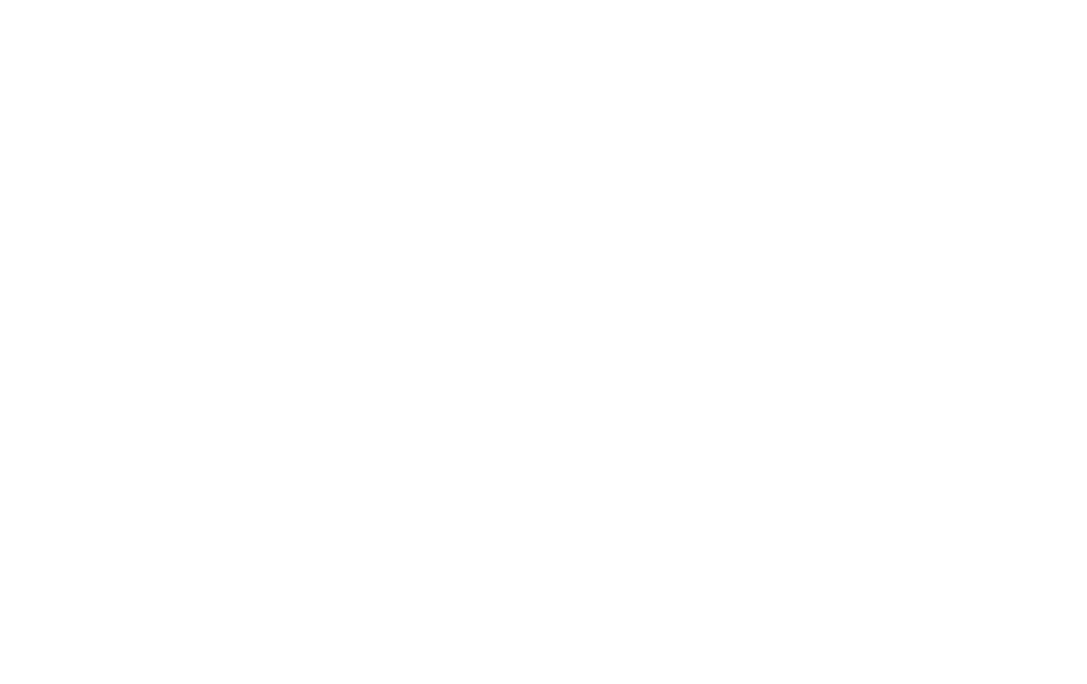
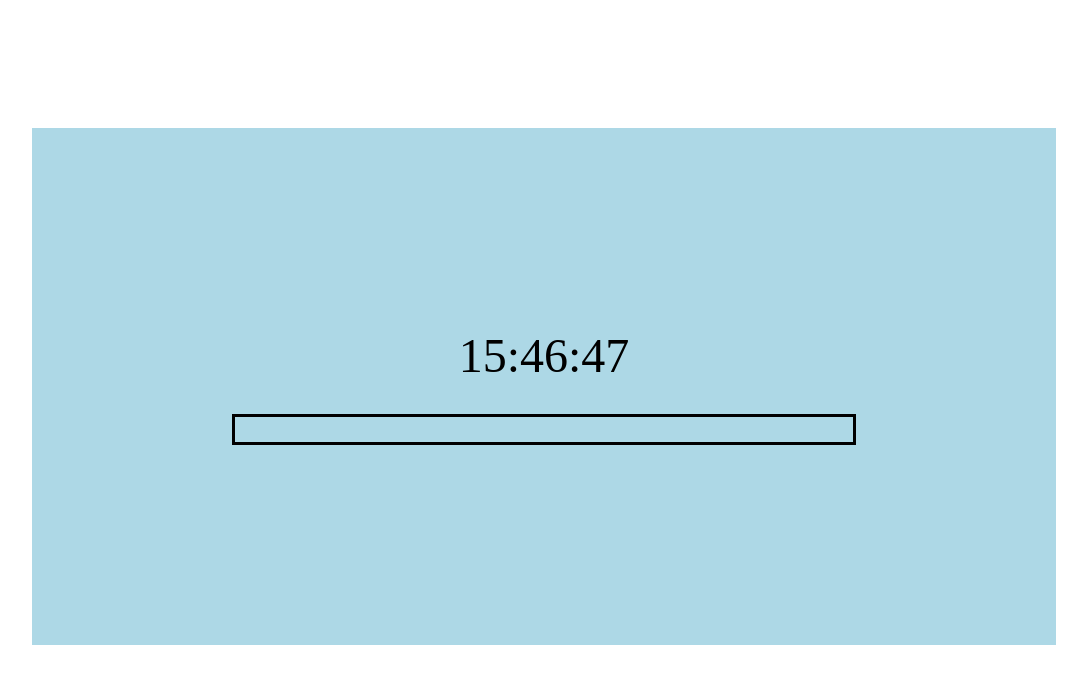
Before and after one commit to Kbeach321/Color-Clock, a plain HTML site: page index.html in a window 1280 px wide. Shown: the whole page, without its empty margins (96-1183 px from the left). Drawn offline with Linux system fonts and the light colour scheme.

Commit message:
need remodel

```diff
--- a/css/styles.css
+++ b/css/styles.css
@@ -9,3 +9,27 @@ img {
 ul {
 list-style: none;
 }
+
+.container {
+  margin: 10% 10%;
+  background-color: lightblue;
+  padding: 200px;
+
+}
+
+.clock {
+  text-align: center;
+  margin-bottom: 5%;
+  font-size: 3em;
+}
+
+.progress-bar {
+width: 100%;
+border: solid black;
+}
+
+.mybar {
+  width: 0%;
+  height: 25px;
+  background-color: red;
+}
--- a/index.html
+++ b/index.html
@@ -7,6 +7,14 @@
     <link rel="stylesheet" href="css/styles.css" media="screen" title="no title" charset="utf-8">
   </head>
   <body>
+    <div class="container">
+      <div class="clock"></div>
+      <div class="progress-bar">
+        <div class="mybar">
+        </div>
+      </div>
+    </div>
 
+<script src="./main.js"></script>
   </body>
 </html>
--- a/main.js
+++ b/main.js
@@ -0,0 +1,33 @@
+var now, hours, minutes, seconds, percent;
+var $clock = document.querySelector(".clock");
+
+var timeDisplay = hours + ":" + minutes + ":" + seconds
+
+
+
+console.log(timeDisplay);
+
+setInterval(function(){
+  now = new Date();
+
+// Making a percent for the bar //
+  percent = (now.getSeconds() / 60) * 100 ;
+  precent = Math.round(percent)
+  console.log(percent)
+
+
+
+  hours = now.getHours();
+  var hoursPadded = hours.toString().padStart(2,'0');
+  console.log('seconds padded', hoursPadded);
+
+  minutes = now.getMinutes();
+  var minutesPadded = minutes.toString().padStart(2,'0');
+  console.log('seconds padded', minutesPadded);
+
+  seconds = now.getSeconds();
+  var secondsPadded = seconds.toString().padStart(2,'0');
+  console.log('seconds padded', secondsPadded);
+
+  $clock.textContent = hoursPadded + ":" + minutesPadded + ":" + secondsPadded;
+},1000);
```
Also changed, not shown: 1 other file.
